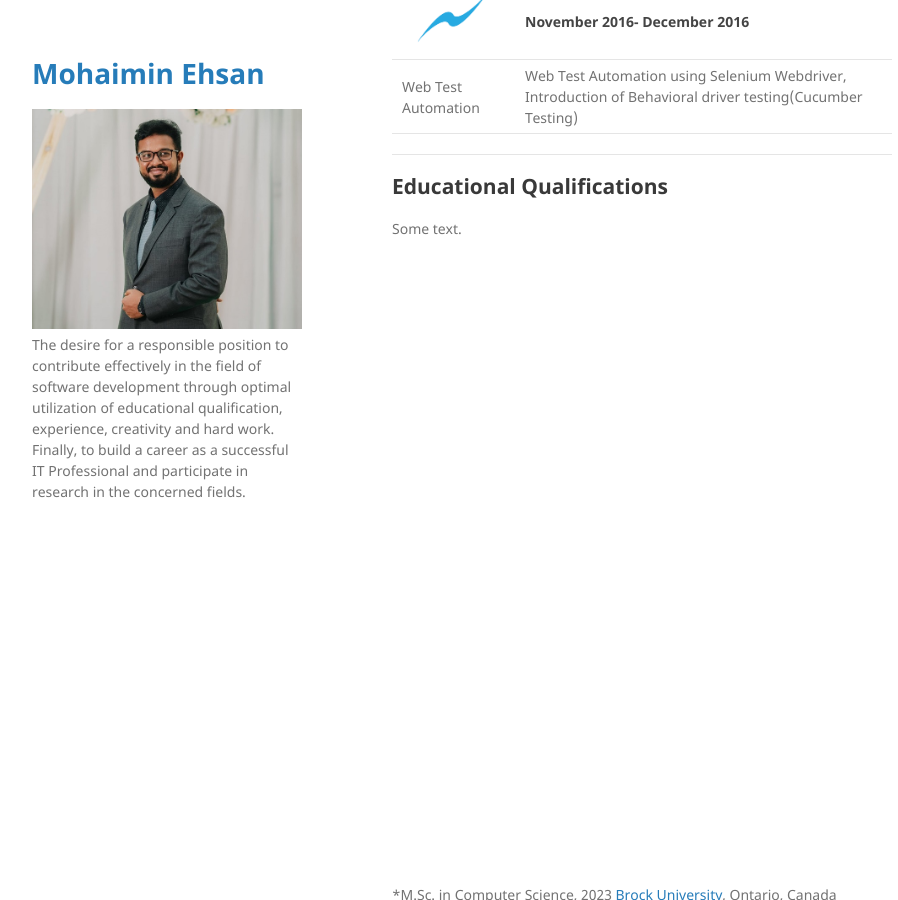
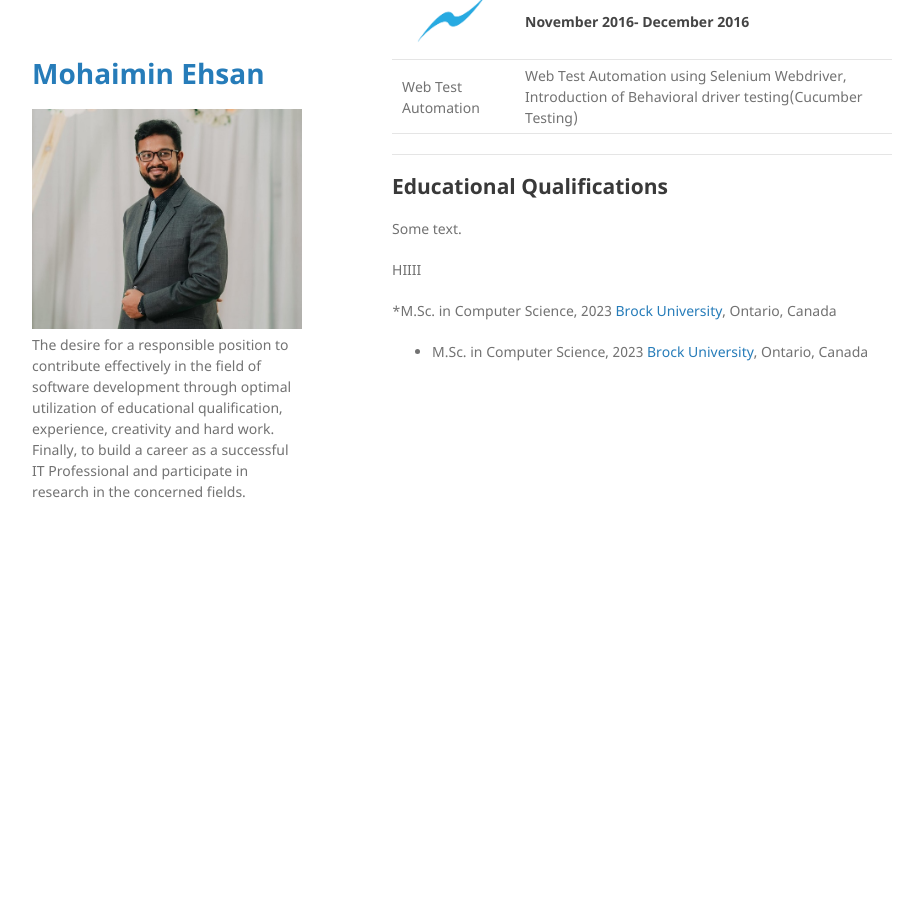
Before and after one commit to MohaiminEhsan/Homepage, a Jekyll site: the page built from index.md, in a window 1280 px wide and 900 px high, scrolled down 1176 px. Shown: the whole window, without its empty margins (178-1076 px from the left). Built offline with Jekyll 4.4.1, drawn with Linux system fonts in a browser that asks for light colours; our own code applies the rules of GitHub Pages for plain Markdown files.

Commit message:
Update index.md

```diff
--- a/index.md
+++ b/index.md
@@ -60,7 +60,7 @@ layout: default
   Some text.
   </div>
   <div class="col-md-4" markdown="1">
-  <img height="600px" class="center-block" Hi>
+  HIIII
   </div>
 </div>
 
```
